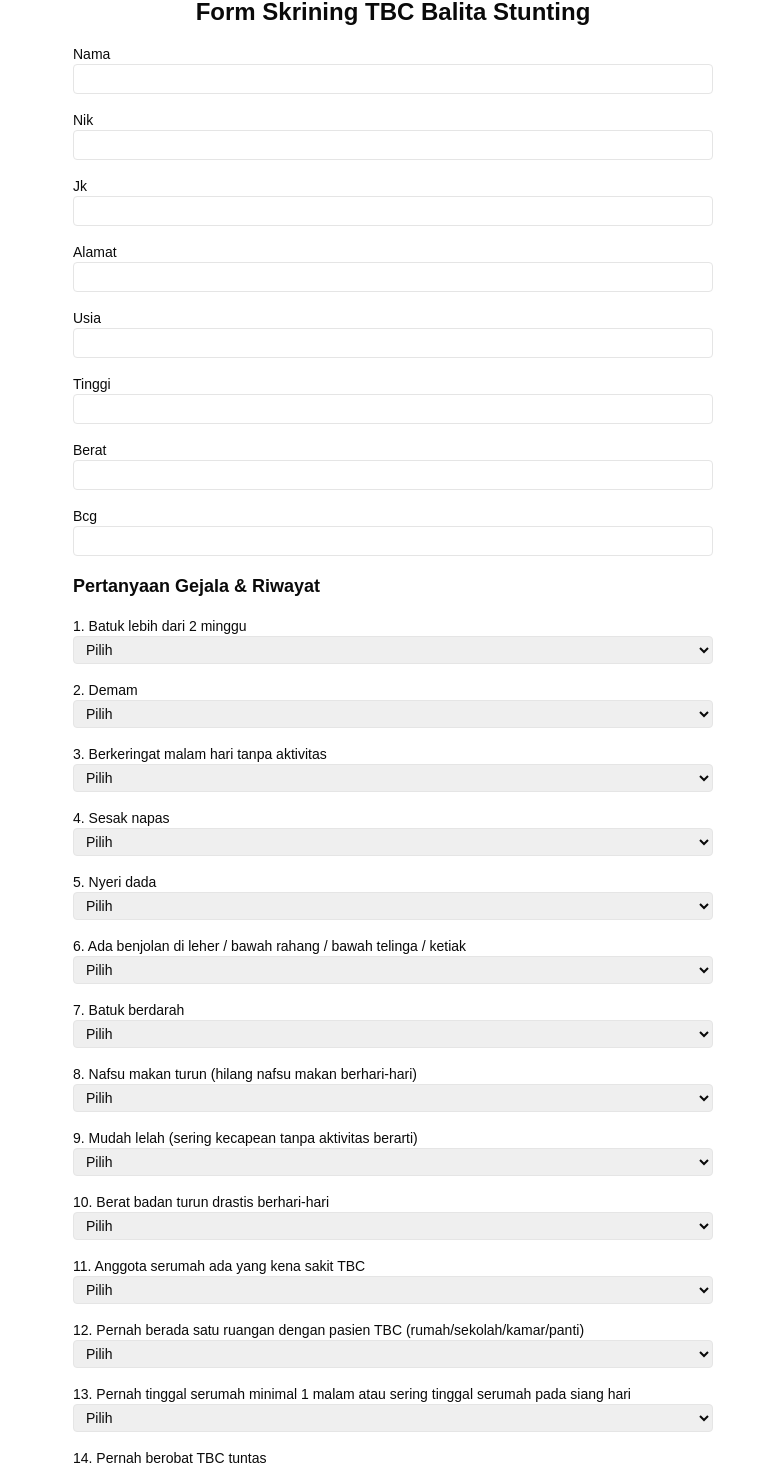
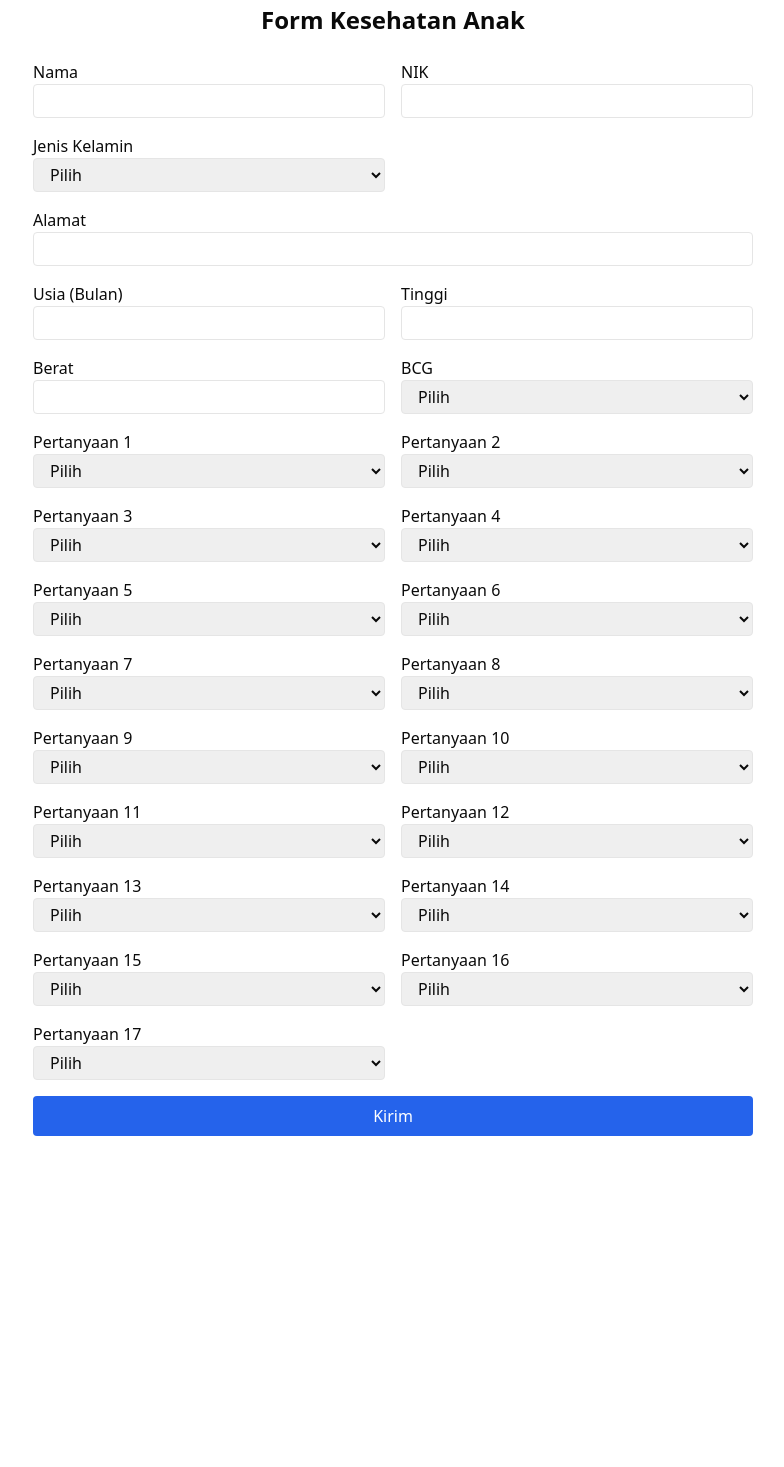
Before and after one commit to aslich86/kuesioner-web, a Next.js app: page / in a window 1280 px wide. Shown: the part 20-1487 px from the top of the page, without its empty margins (247-1031 px from the left). After the commit the page ends 1180 px from the top, so only its background shows below. Built offline with nearby package versions, Linux system fonts and the light colour scheme.

Commit message:
Revisi label form dan tata letak UI

```diff
--- a/app/page.tsx
+++ b/app/page.tsx
@@ -1,4 +1,5 @@
 'use client'
+
 import { useState } from 'react'
 import axios from 'axios'
 
@@ -12,77 +13,102 @@ export default function Home() {
     tinggi: '',
     berat: '',
     bcg: '',
-    q1: '', q2: '', q3: '', q4: '', q5: '', q6: '', q7: '', q8: '', q9: '',
-    q10: '', q11: '', q12: '', q13: '', q14: '', q15: '', q16: '', q17: '', q18: '',
+    q1: '', q2: '', q3: '', q4: '', q5: '', q6: '', q7: '', q8: '',
+    q9: '', q10: '', q11: '', q12: '', q13: '', q14: '', q15: '', q16: '', q17: ''
   })
 
-  const handleChange = (e: any) => {
+  const handleChange = (e: React.ChangeEvent<HTMLInputElement | HTMLSelectElement>) => {
     setForm({ ...form, [e.target.name]: e.target.value })
   }
 
-  const handleSubmit = async (e: any) => {
+  const handleSubmit = async (e: React.FormEvent) => {
     e.preventDefault()
-    try {
+
+    const data = [
+      form.nama, form.nik, form.jk, form.alamat, form.usia, form.tinggi, form.berat, form.bcg,
+      form.q1, form.q2, form.q3, form.q4, form.q5, form.q6, form.q7, form.q8,
+      form.q9, form.q10, form.q11, form.q12, form.q13, form.q14, form.q15, form.q16, form.q17
+    ]
+
     await axios.post('https://sheetdb.io/api/v1/pm1uhyiw5uklc', {
-        data: [form]
+      data: [data]
     })
+
     alert('Data berhasil dikirim!')
     setForm({
       nama: '', nik: '', jk: '', alamat: '', usia: '', tinggi: '', berat: '', bcg: '',
-        q1: '', q2: '', q3: '', q4: '', q5: '', q6: '', q7: '', q8: '', q9: '',
-        q10: '', q11: '', q12: '', q13: '', q14: '', q15: '', q16: '', q17: '', q18: '',
+      q1: '', q2: '', q3: '', q4: '', q5: '', q6: '', q7: '', q8: '',
+      q9: '', q10: '', q11: '', q12: '', q13: '', q14: '', q15: '', q16: '', q17: ''
     })
-    } catch (err) {
-      alert('Terjadi kesalahan saat mengirim data.')
-    }
   }
 
-  const pertanyaan = [
-    "Batuk lebih dari 2 minggu",
-    "Demam",
-    "Berkeringat malam hari tanpa aktivitas",
-    "Sesak napas",
-    "Nyeri dada",
-    "Ada benjolan di leher / bawah rahang / bawah telinga / ketiak",
-    "Batuk berdarah",
-    "Nafsu makan turun (hilang nafsu makan berhari-hari)",
-    "Mudah lelah (sering kecapean tanpa aktivitas berarti)",
-    "Berat badan turun drastis berhari-hari",
-    "Anggota serumah ada yang kena sakit TBC",
-    "Pernah berada satu ruangan dengan pasien TBC (rumah/sekolah/kamar/panti)",
-    "Pernah tinggal serumah minimal 1 malam atau sering tinggal serumah pada siang hari",
-    "Pernah berobat TBC tuntas",
-    "Pernah berobat TBC tapi tidak tuntas",
-    "Orang dengan HIV",
-    "Kurang gizi",
-  ]
+  return (
+    <main className="p-6 max-w-3xl mx-auto font-sans">
+      <h1 className="text-2xl font-bold mb-6 text-center">Form Kesehatan Anak</h1>
 
-  return (
-    <main className="p-4 max-w-2xl mx-auto text-sm">
-      <h1 className="text-2xl font-bold mb-4 text-center">Form Skrining TBC Balita Stunting</h1>
-      <form onSubmit={handleSubmit} className="space-y-4">
-        {['nama', 'nik', 'jk', 'alamat', 'usia', 'tinggi', 'berat', 'bcg'].map((field) => (
-          <div key={field} className="flex flex-col">
-            <label className="capitalize">{field}</label>
-            <input type="text" name={field} value={(form as any)[field]} onChange={handleChange} className="border px-2 py-1 rounded" required />
+      <form onSubmit={handleSubmit} className="grid gap-4 grid-cols-1 sm:grid-cols-2">
+        {/* Informasi Anak */}
+        <div className="flex flex-col col-span-2 sm:col-span-1">
+          <label>Nama</label>
+          <input type="text" name="nama" value={form.nama} onChange={handleChange} className="border px-3 py-1 rounded" required />
         </div>
-        ))}
-
-        <h2 className="text-lg font-semibold mt-6">Pertanyaan Gejala & Riwayat</h2>
-        {pertanyaan.map((q, i) => (
-          <div key={i} className="flex flex-col">
-            <label>{i + 1}. {q}</label>
-            <select name={`q${i + 1}`} value={(form as any)[`q${i + 1}`]} onChange={handleChange} className="border px-2 py-1 rounded" required>
+        <div className="flex flex-col">
+          <label>NIK</label>
+          <input type="text" name="nik" value={form.nik} onChange={handleChange} className="border px-3 py-1 rounded" required />
+        </div>
+        <div className="flex flex-col">
+          <label>Jenis Kelamin</label>
+          <select name="jk" value={form.jk} onChange={handleChange} className="border px-3 py-1 rounded" required>
+            <option value="">Pilih</option>
+            <option value="Laki-laki">Laki-laki</option>
+            <option value="Perempuan">Perempuan</option>
+          </select>
+        </div>
+        <div className="flex flex-col col-span-2">
+          <label>Alamat</label>
+          <input type="text" name="alamat" value={form.alamat} onChange={handleChange} className="border px-3 py-1 rounded" required />
+        </div>
+        <div className="flex flex-col">
+          <label>Usia (Bulan)</label>
+          <input type="number" name="usia" value={form.usia} onChange={handleChange} className="border px-3 py-1 rounded" required />
+        </div>
+        <div className="flex flex-col">
+          <label>Tinggi</label>
+          <input type="number" name="tinggi" value={form.tinggi} onChange={handleChange} className="border px-3 py-1 rounded" required />
+        </div>
+        <div className="flex flex-col">
+          <label>Berat</label>
+          <input type="number" name="berat" value={form.berat} onChange={handleChange} className="border px-3 py-1 rounded" required />
+        </div>
+        <div className="flex flex-col">
+          <label>BCG</label>
+          <select name="bcg" value={form.bcg} onChange={handleChange} className="border px-3 py-1 rounded" required>
             <option value="">Pilih</option>
             <option value="Ya">Ya</option>
             <option value="Tidak">Tidak</option>
           </select>
         </div>
-        ))}
 
-        <button type="submit" className="bg-blue-600 text-white py-2 px-4 rounded hover:bg-blue-700 w-full">
+        {/* Pertanyaan Ya/Tidak */}
+        {[...Array(17)].map((_, i) => {
+          const q = `q${i + 1}` as keyof typeof form
+          return (
+            <div key={q} className="flex flex-col">
+              <label>Pertanyaan {i + 1}</label>
+              <select name={q} value={form[q]} onChange={handleChange} className="border px-3 py-1 rounded" required>
+                <option value="">Pilih</option>
+                <option value="Ya">Ya</option>
+                <option value="Tidak">Tidak</option>
+              </select>
+            </div>
+          )
+        })}
+
+        <div className="col-span-2">
+          <button type="submit" className="w-full bg-blue-600 text-white py-2 rounded hover:bg-blue-700">
             Kirim
           </button>
+        </div>
       </form>
     </main>
   )
```
Lines whose indentation alone changed are shown as unchanged.
